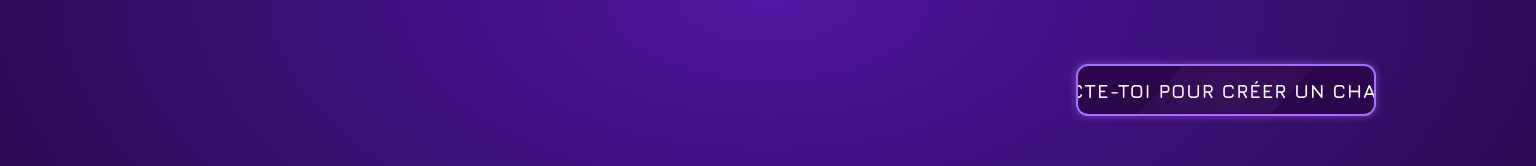
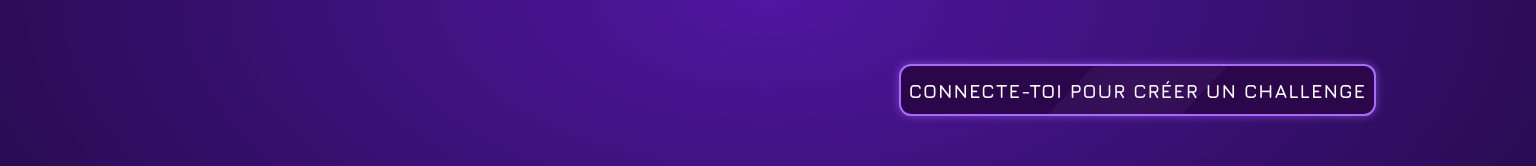
Before and after one commit to jeyakishandev/gamerchallenges-front, a React (Vite) app: page /challenges in a window 1536 px wide. Shown: the part 403-569 px from the top of the page. Built offline with nearby package versions, Linux system fonts and the light colour scheme; no server answers; a web font is replaced by a local one.

Commit message:
remove max-width on default buttons

```diff
--- a/src/App.css
+++ b/src/App.css
@@ -426,11 +426,6 @@ input[type="file"]::file-selector-button:hover {
   .form-input {
     height: 2.2rem;
   }
-
-  .default-button {
-    max-width: 300px;
-  }
-
   .label {
     max-width: 600px;
   }
@@ -444,10 +439,6 @@ input[type="file"]::file-selector-button:hover {
 
   .form-input {
     max-width: 600px;
-  }
-
-  .default-button {
-    max-width: 280px;
   }
 }
 
```
